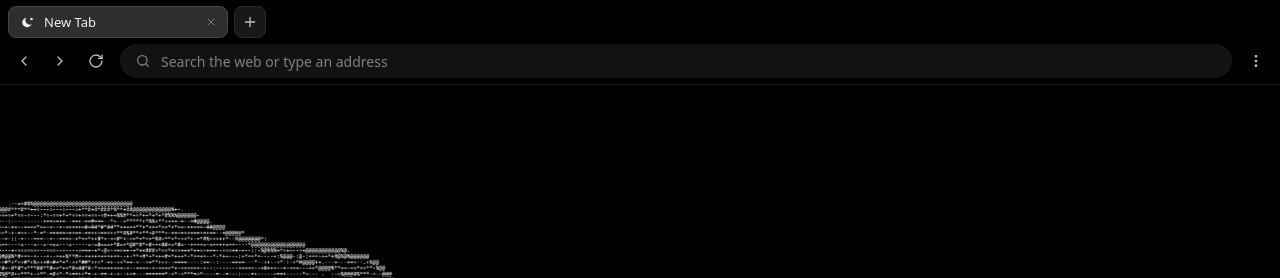
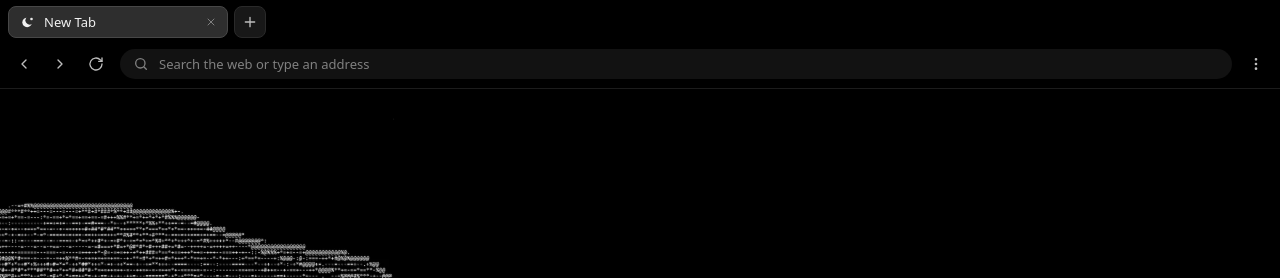
Before and after one commit to Guernica4u/Tide, a plain HTML site: page index.html in a window 1280 px wide. Shown: the top 278 px of the page. Drawn offline with Linux system fonts and the light colour scheme.

Commit message:
Smaller, lower address bar and a fuller bookmark star
- Address bar: 30 px high instead of 34, 13 px text, with more space between it and the tabs.
- Bookmark star: a wider five-point star (inner points at about half the outer radius),
  outlined at 2 px with round corners, filled when the page is bookmarked.

Co-Authored-By: Claude Opus 5.5 <noreply@anthropic.com>

```diff
--- a/index.html
+++ b/index.html
@@ -56,10 +56,10 @@ html.framed #tabbar { background: transparent; }
 #navbar { display: flex; align-items: center; gap: 4px; padding: 6px 8px; background: var(--bg1); border-bottom: 1px solid var(--bd); }
 .nav-btn { flex: none; width: 32px; height: 32px; border: 0; border-radius: 8px; background: transparent; color: var(--tx2); display: grid; place-items: center; cursor: pointer; }
 .nav-btn:hover { background: color-mix(in srgb, var(--bg3) 60%, transparent); color: var(--tx); }
-#addr { flex: 1; min-width: 0; display: flex; align-items: center; gap: 8px; height: 34px; padding: 0 14px; margin: 0 4px;
-  border-radius: 17px; background: var(--bg2); border: 1px solid transparent; color: var(--tx3); }
+#addr { flex: 1; min-width: 0; display: flex; align-items: center; gap: 8px; height: 30px; padding: 0 6px 0 12px; margin: 0 4px;
+  border-radius: 15px; background: var(--bg2); border: 1px solid transparent; color: var(--tx3); }
 #addr:focus-within { border-color: var(--ac); }
-#url { flex: 1; min-width: 0; background: none; border: 0; outline: 0; color: var(--tx); font: 14px var(--ui); }
+#url { flex: 1; min-width: 0; background: none; border: 0; outline: 0; color: var(--tx); font: 13px var(--ui); }
 #url::placeholder { color: var(--tx3); }
 
 #view { flex: 1; position: relative; min-height: 0; }
@@ -155,7 +155,7 @@ html.framed #loader { background: color-mix(in srgb, var(--bg0) 88%, transparent
 #marks .name { max-width: 100%; overflow: hidden; white-space: nowrap; text-overflow: ellipsis; }
 select { padding: 7px 10px; border-radius: 8px; background: var(--bg2); color: var(--tx); border: 1px solid var(--bd); font: inherit; }
 
-#navbar { padding-top: 0; }
+#navbar { padding: 4px 8px 8px; }   /* a little below the tabs */
 
 /* Chalk TV: just the site, Chalk TV has its own bar */
 html.tv #tabbar, html.tv #navbar, html.tv #home { display: none !important; }
@@ -177,7 +177,7 @@ html.tv #tabbar, html.tv #navbar, html.tv #home { display: none !important; }
     <form id="addr" role="search">
       <svg class="i" viewBox="0 0 24 24"><circle cx="11" cy="11" r="7"/><path d="M20 20l-3.5-3.5"/></svg>
       <input id="url" placeholder="Search the web or type an address" autocomplete="off" spellcheck="false" aria-label="Address">
-      <button type="button" id="star" title="Bookmark this page (Ctrl+D)" aria-label="Bookmark this page" disabled><svg class="i" viewBox="0 0 24 24"><path d="M12 3.5l2.6 5.3 5.9.9-4.3 4.1 1 5.8-5.2-2.7-5.2 2.7 1-5.8-4.3-4.1 5.9-.9z"/></svg></button>
+      <button type="button" id="star" title="Bookmark this page (Ctrl+D)" aria-label="Bookmark this page" disabled><svg class="i" viewBox="0 0 24 24"><path d="M12 3.3l2.88 5.54 6.16 1.02-4.38 4.45.92 6.18L12 17.7l-5.58 2.79.92-6.18-4.38-4.45 6.16-1.02z"/></svg></button>
     </form>
     <button class="nav-btn" id="menu-btn" title="Menu" aria-label="Menu" aria-haspopup="menu"><svg class="i" viewBox="0 0 24 24"><circle cx="12" cy="5" r="1"/><circle cx="12" cy="12" r="1"/><circle cx="12" cy="19" r="1"/></svg></button>
   </div>
```
